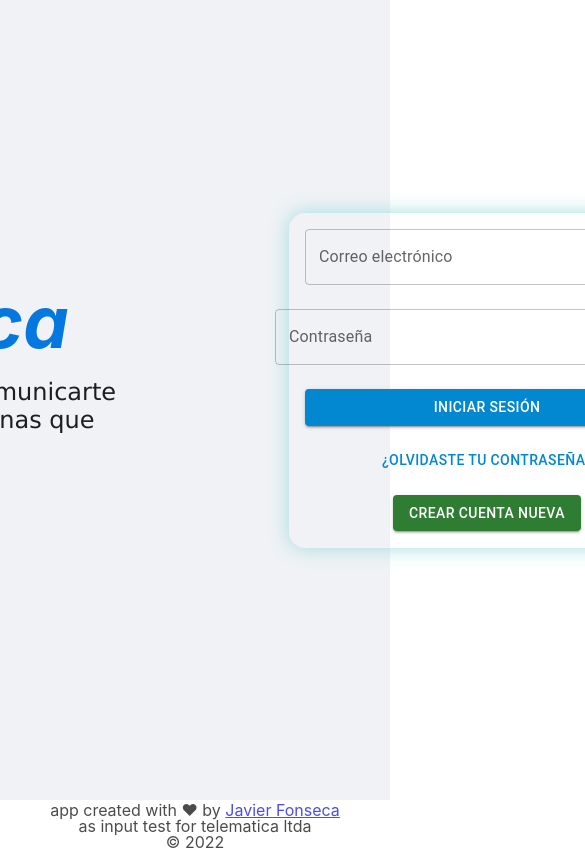
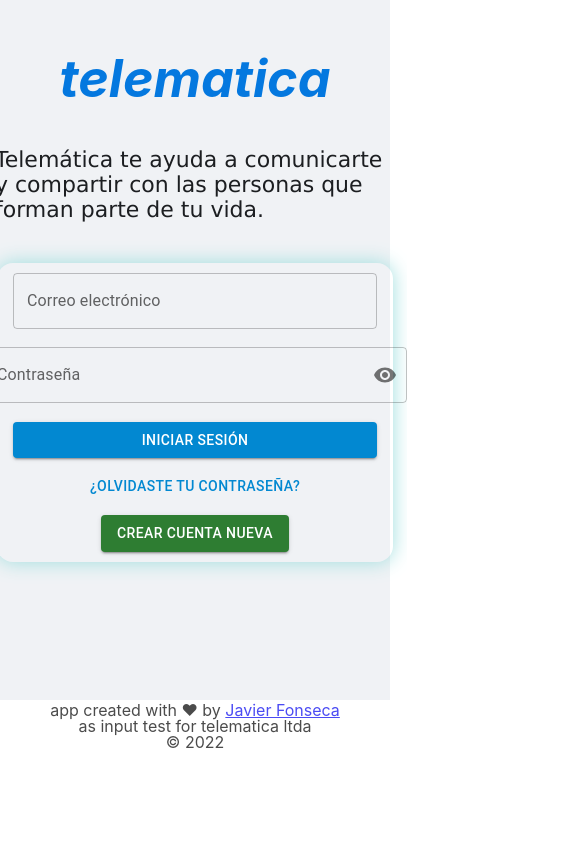
Before and after one commit to javierfonsi/social-network-telematica, a React (Create React App) app: page / in a window 390 px wide. Shown: the top 852 px of the page, 585 px wide, since content can reach past the window. Built offline with nearby package versions, Linux system fonts and the light colour scheme.

Commit message:
Responsive login

```diff
--- a/src/components/pages/Login/Login.jsx
+++ b/src/components/pages/Login/Login.jsx
@@ -103,7 +103,7 @@ const Login = () => {
           </FormControl>
             <Button className='email-field' variant="contained" color="info" type='submit'>Iniciar sesión</Button>
             <Button variant="text" color="info" >¿Olvidaste tu contraseña?</Button>
-            <Button variant="contained" color="success" type='submit'>Crear cuenta nueva</Button>
+            <Button variant="contained" color="success" onClick={() => {alert('clicked'); }}>Crear cuenta nueva</Button>
           </form>
         </div>
       </section>
--- a/src/components/pages/Login/login.css
+++ b/src/components/pages/Login/login.css
@@ -9,15 +9,16 @@
     flex-direction: column;
     align-items: center;
     justify-content: center;
-    height: 800px;
+    height: 700px;
     background-color: #F0F2F5;
 }
 
 .main-card{
     display: flex;
-    width: 1003px;
+    flex-direction: column;
+    width: 400px;
     height: 536px;
-    padding: 72px 0px 112px;
+    padding: 0px 0px 112px;
     /*border: solid 4px #0478DF;*/
     justify-content:space-around;
     align-items: center;
@@ -28,16 +29,16 @@
     display: flex;
     flex-direction: column;
     justify-content: center;
-    /*align-items: center;*/
-    width: 434px;
+    align-items: center;
+    width: 400px;
     height: 220px;
     /*border: solid 2px red;*/
-    margin-right: 150px;
+    margin: 20px auto;
 }
 
 h1{
     color: #0478DF;
-    font-size: 72px;
+    font-size: 52px;
     font-style: italic;
     height: 80px;
     margin: 0;
@@ -47,8 +48,8 @@ h1{
 
 .slogan{
     font-family:Verdana, Geneva, Tahoma, sans-serif;
-    font-size: 24px;
-    font-weight: 400;
+    font-size: 22px;
+    font-weight: 300;
     font-style: initial;
     /*font-weight: 500;*/
     color: #1C1E21;
@@ -94,3 +95,32 @@ h1{
     flex-direction: column;
     justify-content: center;
 }
+
+
+@media only screen and (min-width: 901px){
+    .main{
+        height: 800px;
+    }
+
+    .main-card{
+        display: flex;
+        flex-direction: row;
+        width: 1003px;
+        padding: 72px 0px 112px;
+        /*border: solid 4px #0478DF;*/
+    }
+
+    .title{
+         width: 434px;
+        /*border: solid 2px red;*/
+        margin-right: 150px;
+    }
+
+    h1{
+        font-size: 72px;
+        /*justify-content: flex-start;*/
+        /*align-items: flex-start;*/
+        /*border: solid 2px red;*/
+    }
+
+}
```
